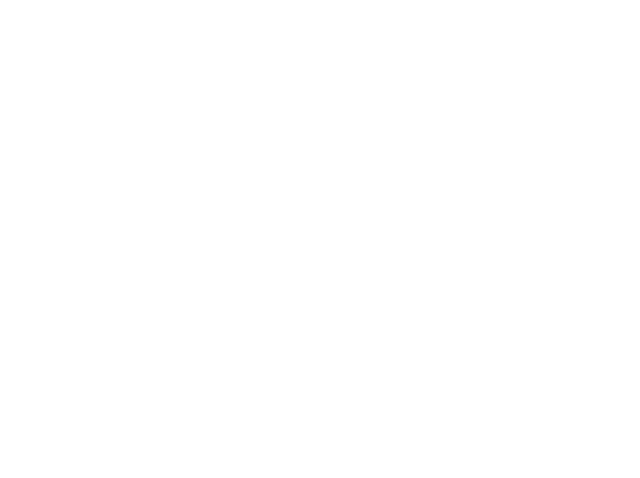
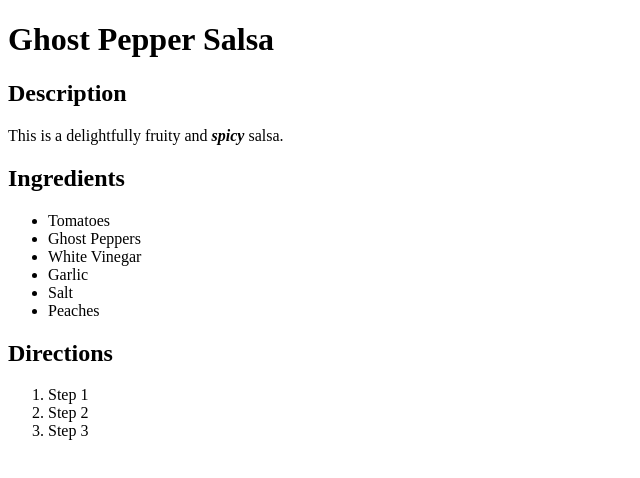
Before and after one commit to ErichShell83/Odin-Recipes, a plain HTML site: page recipes/salsa.html in a window 1280 px wide. Shown: the whole page, without its empty margins (0-640 px from the left). Drawn offline with Linux system fonts and the light colour scheme.

Commit message:
Added link to Salsa on inex.html Created salsa.html

```diff
--- a/recipes/salsa.html
+++ b/recipes/salsa.html
@@ -1,4 +1,28 @@
 <!DOCTYPE html>
 <html lang="en">
-    <head></head>
+    <head>
+        <meta charset="utf-8">
+        <title>Salsa</title>
+    </head>
+    <body>
+        <h1>Ghost Pepper Salsa</h1>
+        <h2>Description</h2>
+        <p>This is a delightfully fruity and <strong><em>spicy</em></strong> salsa.</p>
+        <h2>Ingredients</h2>
+            <ul>
+                <li>Tomatoes</li>
+                <li>Ghost Peppers</li>
+                <li>White Vinegar</li>
+                <li>Garlic</li>
+                <li>Salt</li>
+                <li>Peaches</li>
+            </ul>
+        <h2>Directions</h2>
+            <ol>
+                <li>Step 1</li>
+                <li>Step 2</li>
+                <li>Step 3</li>
+            </ol>
+
+    </body>
 </html>
```
Also changed, not shown: inex.html (+1 -1 lines).
